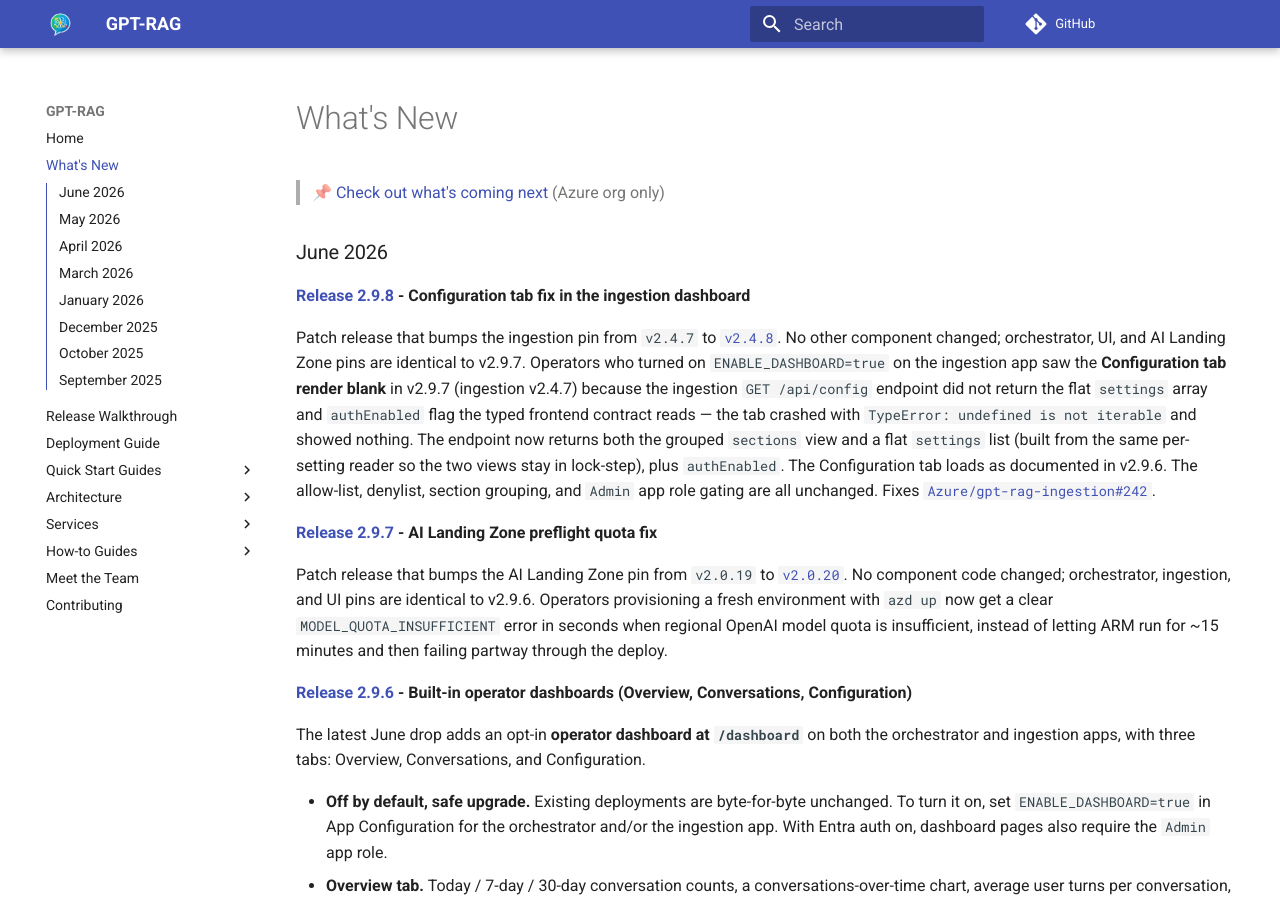
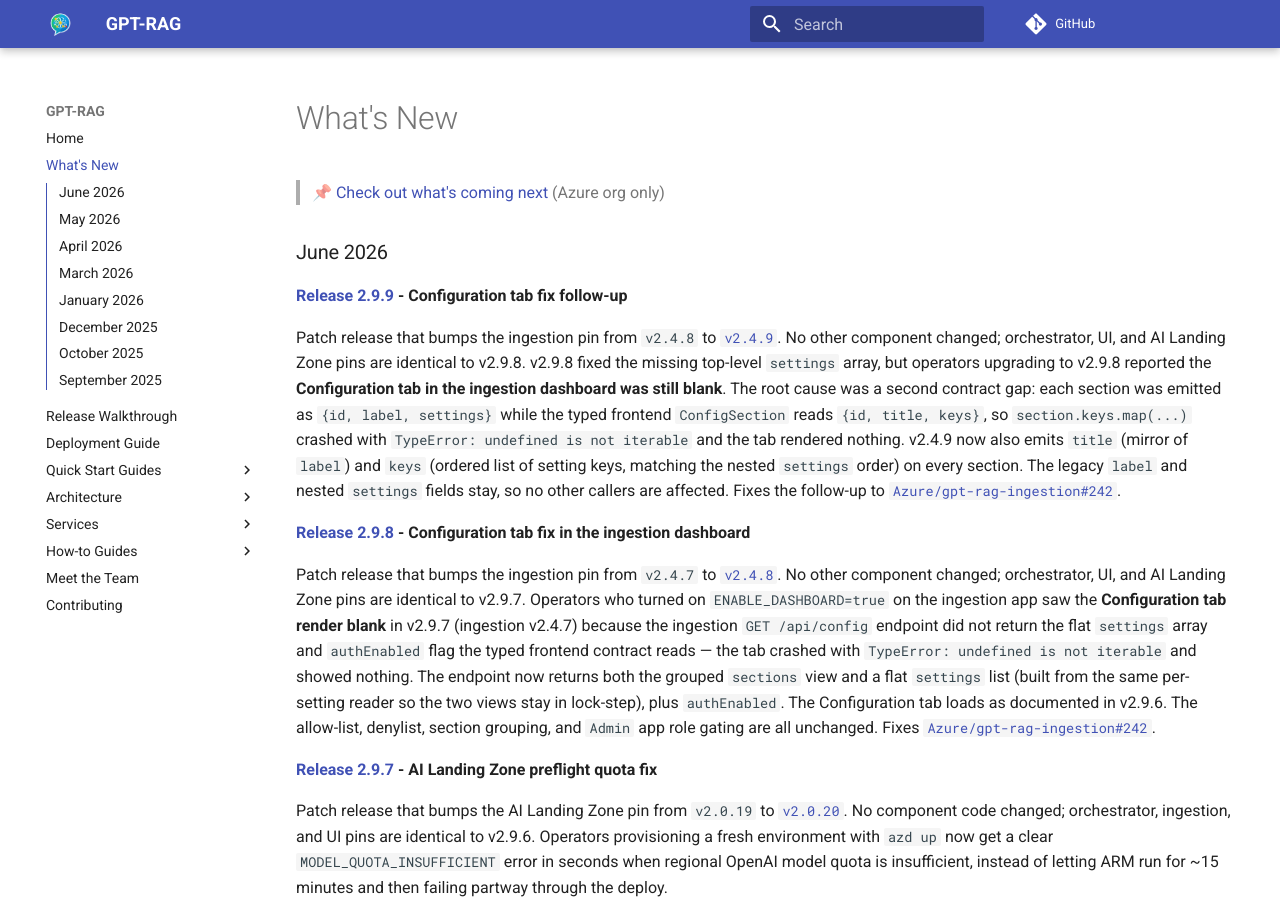
Before and after one commit to Azure/GPT-RAG, an MkDocs documentation site: the page built from docs/whatisnew.md, in a window 1280 px wide and 900 px high. Built offline with MkDocs 1.6.1 and Material for MkDocs 9.7.7, drawn with Linux system fonts in a browser that asks for light colours; comment, search, counter and statistics services are not loaded.

Commit message:
docs(whatisnew): add v2.9.9 entry (Configuration tab fix follow-up)
Co-authored-by: Copilot <223556219+Copilot@users.noreply.github.com>

```diff
--- a/docs/whatisnew.md
+++ b/docs/whatisnew.md
@@ -1,6 +1,10 @@
 > 📌 [Check out what's coming next](https://github.com/orgs/Azure/projects/536/views/6)  (Azure org only)
 
 ### June 2026
+**[Release 2.9.9](https://github.com/Azure/GPT-RAG/tree/v2.9.9) - Configuration tab fix follow-up**
+
+Patch release that bumps the ingestion pin from `v2.4.8` to [`v2.4.9`](https://github.com/Azure/gpt-rag-ingestion/releases/tag/v2.4.9). No other component changed; orchestrator, UI, and AI Landing Zone pins are identical to v2.9.8. v2.9.8 fixed the missing top-level `settings` array, but operators upgrading to v2.9.8 reported the **Configuration tab in the ingestion dashboard was still blank**. The root cause was a second contract gap: each section was emitted as `{id, label, settings}` while the typed frontend `ConfigSection` reads `{id, title, keys}`, so `section.keys.map(...)` crashed with `TypeError: undefined is not iterable` and the tab rendered nothing. v2.4.9 now also emits `title` (mirror of `label`) and `keys` (ordered list of setting keys, matching the nested `settings` order) on every section. The legacy `label` and nested `settings` fields stay, so no other callers are affected. Fixes the follow-up to [`Azure/gpt-rag-ingestion#242`](https://github.com/Azure/gpt-rag-ingestion/issues/242).
+
 **[Release 2.9.8](https://github.com/Azure/GPT-RAG/tree/v2.9.8) - Configuration tab fix in the ingestion dashboard**
 
 Patch release that bumps the ingestion pin from `v2.4.7` to [`v2.4.8`](https://github.com/Azure/gpt-rag-ingestion/releases/tag/v2.4.8). No other component changed; orchestrator, UI, and AI Landing Zone pins are identical to v2.9.7. Operators who turned on `ENABLE_DASHBOARD=true` on the ingestion app saw the **Configuration tab render blank** in v2.9.7 (ingestion v2.4.7) because the ingestion `GET /api/config` endpoint did not return the flat `settings` array and `authEnabled` flag the typed frontend contract reads — the tab crashed with `TypeError: undefined is not iterable` and showed nothing. The endpoint now returns both the grouped `sections` view and a flat `settings` list (built from the same per-setting reader so the two views stay in lock-step), plus `authEnabled`. The Configuration tab loads as documented in v2.9.6. The allow-list, denylist, section grouping, and `Admin` app role gating are all unchanged. Fixes [`Azure/gpt-rag-ingestion#242`](https://github.com/Azure/gpt-rag-ingestion/issues/242).
```
